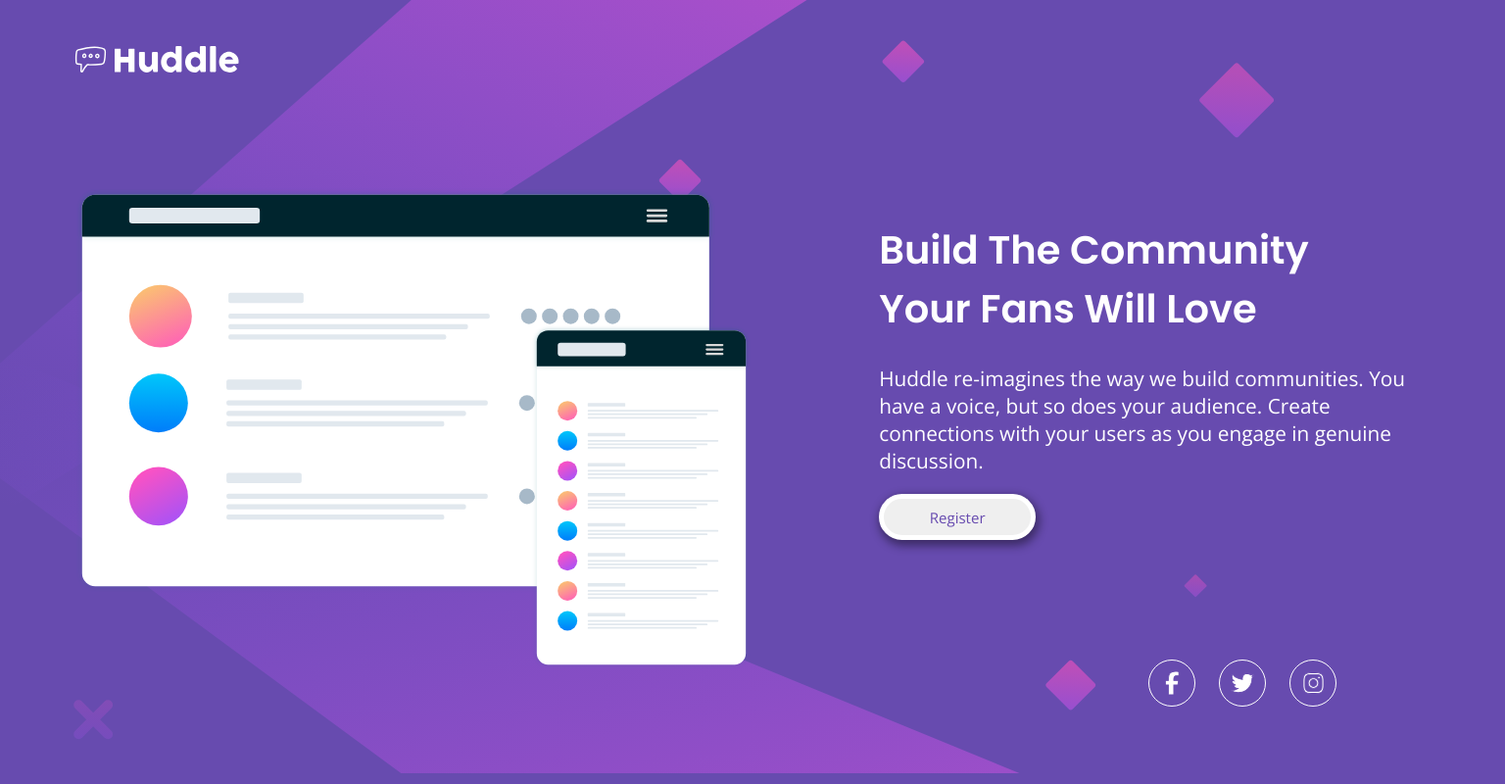
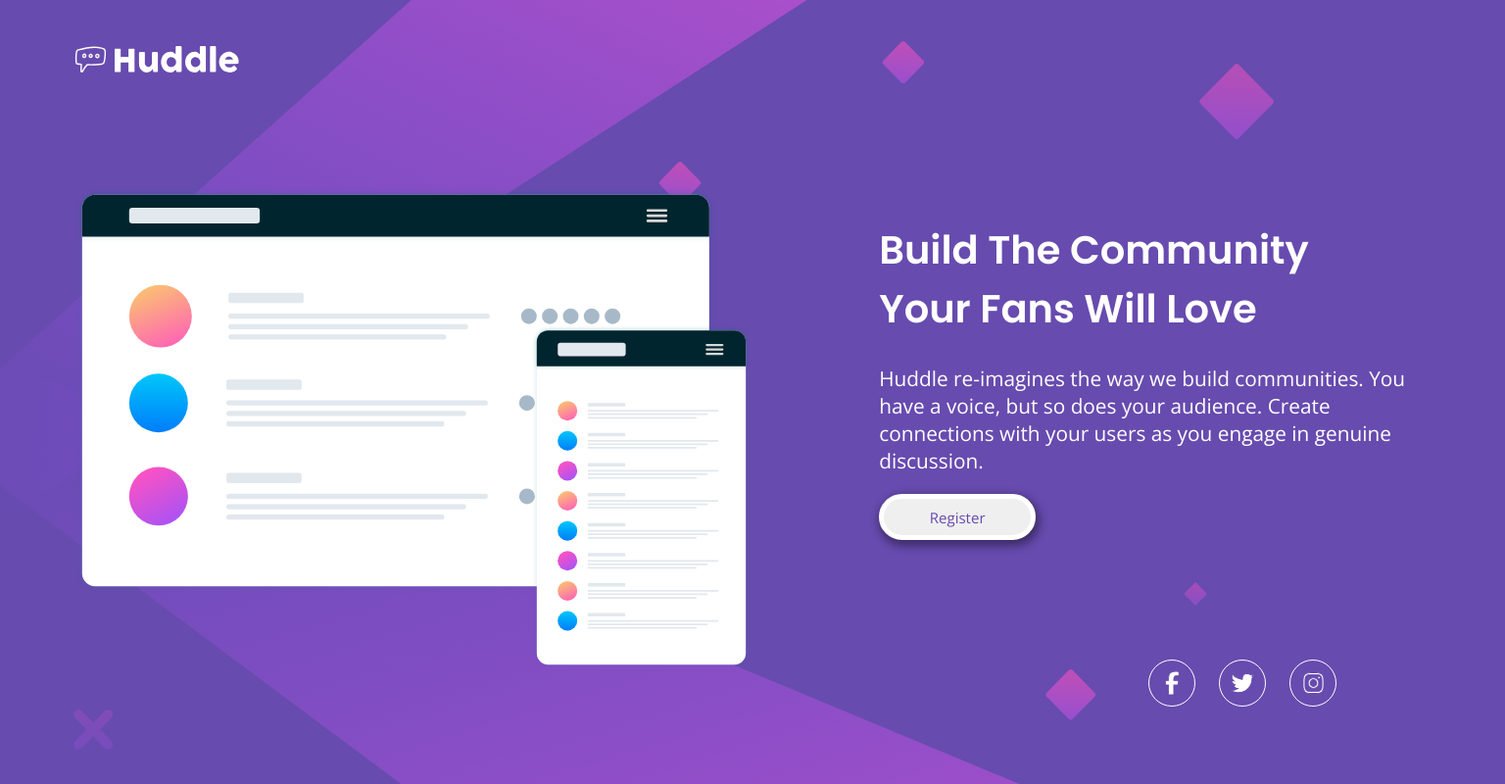
Before and after one commit to SalmaW03/Frontend-mentor-Huddle-Landing-Page-challenge, a plain HTML site: page index.html in a window 1536 px wide. Shown: the whole page at 98% size. Drawn offline with nearby package versions, Linux system fonts and the light colour scheme.

Commit message:
Add files via upload

```diff
--- a/style.css
+++ b/style.css
@@ -89,7 +89,7 @@ p {
 
 @media screen and (min-width: 1440px) {
     body {
-        background-size: 1300px auto;
+        background-size: 1300px 800px;
     }
     .mckup {
         width: 690px;
```
